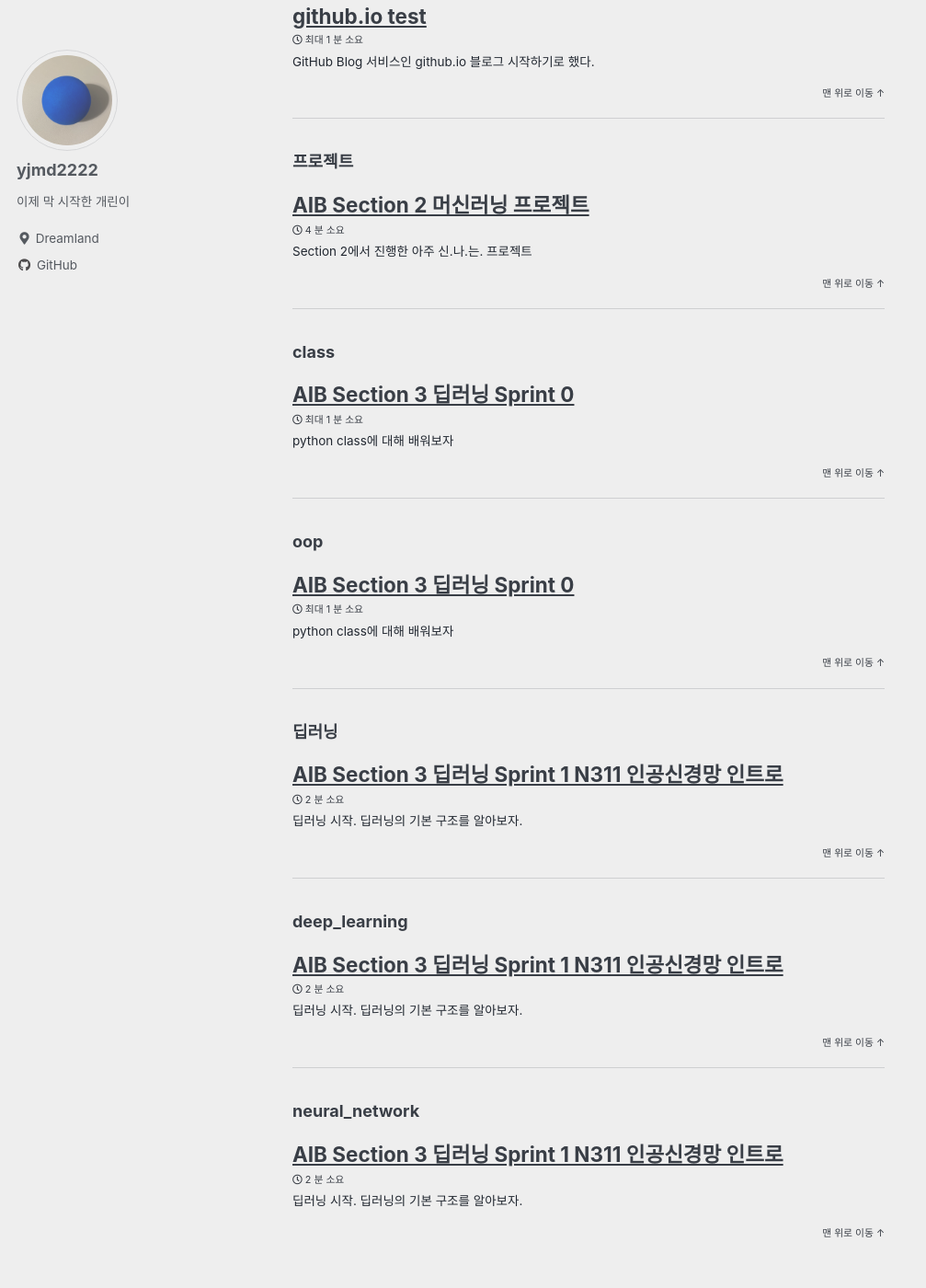
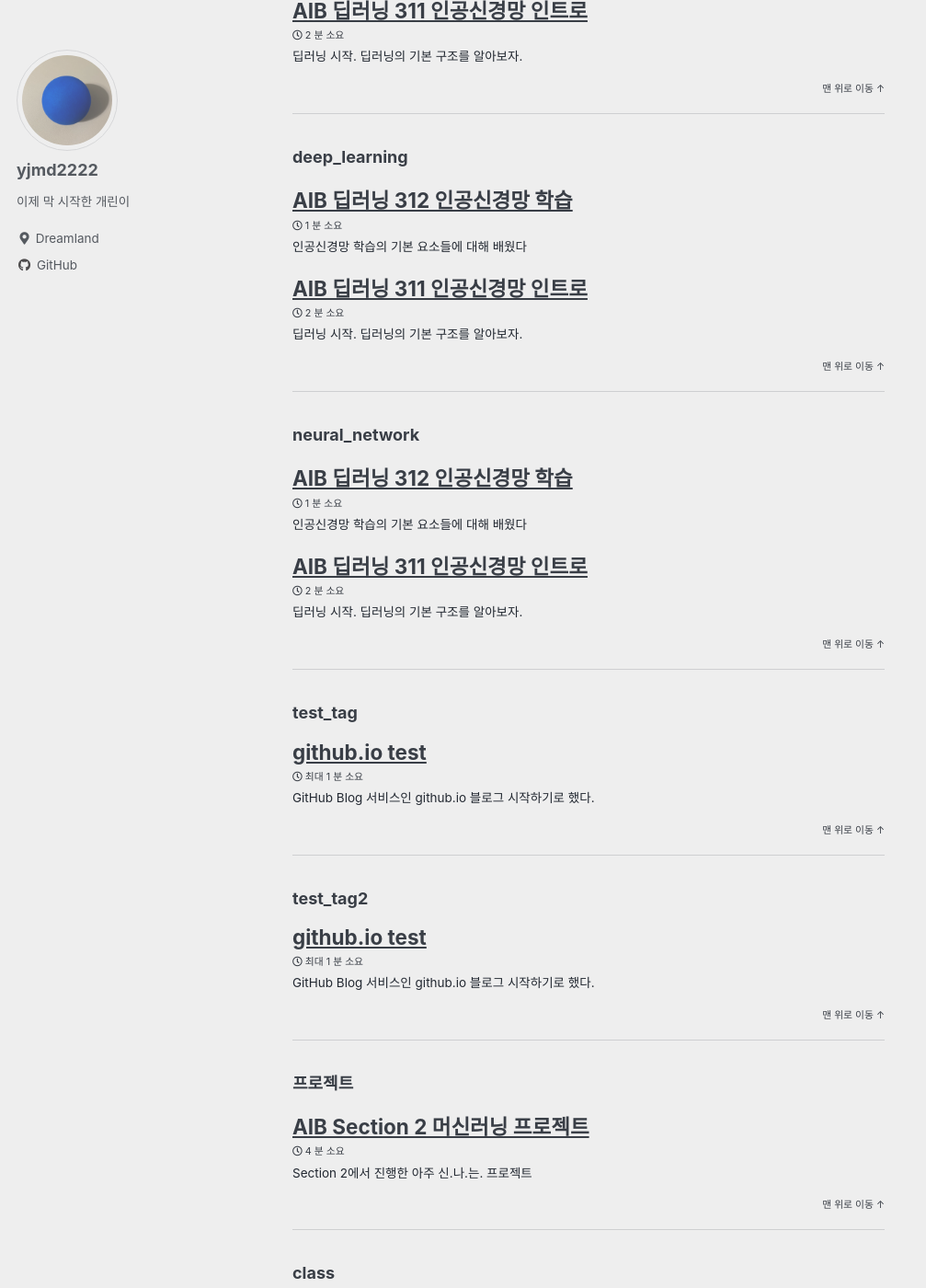
Before and after one commit to yjmd2222/yjmd2222.github.io, a Jekyll site: the page built from _pages/tag-archive.md, in a window 1280 px wide and 1400 px high, scrolled down 1924 px. Shown: the whole window at 92% size, without its empty margins (0-1007 px from the left). Built offline with Jekyll 4.4.1, drawn with Linux system fonts in a browser that asks for light colours; cached includes are drawn as plain includes; part of the change alters nothing that is shown; some of the changed text lies outside the part shown.

Commit message:
312 인공신경망 학습 구조

```diff
--- a/_posts/2023-04-18-deep-learning-n311-dl-intro.md
+++ b/_posts/2023-04-18-deep-learning-n311-dl-intro.md
@@ -1,5 +1,5 @@
 ---
-title:  "AIB Section 3 딥러닝 Sprint 1 N311 인공신경망 인트로"
+title:  "AIB 딥러닝 311 인공신경망 인트로"
 excerpt: "딥러닝 시작. 딥러닝의 기본 구조를 알아보자."
 header:
   teaser: /assets/images/s3dl11-deep-learning.png
@@ -8,6 +8,10 @@ tags: [AIB, 딥러닝, deep_learning, neural_network]
 date: 2023-04-18 19:00
 last_modified_at: 2023-04-18T19:00:00-09:00
 ---
+
+<p align="center">
+  <img src="/assets/images/s3dl11-deep-learning.png" />
+</p>
 
 적은 개수의 알고리즘으로 소수의 단계를 거쳐 회귀/분류 문제를 풀어낸 것이 머신러닝이었다면 아주 많은 단계를 거쳐 답을 도출해내는 것이 딥러닝이다. 대충 말해서 그렇고, 세부 구조를 살펴보면 다를 것이다.
 
--- /dev/null
+++ b/_posts/2023-04-18-deep-learning-n312-training.md
@@ -0,0 +1,33 @@
+---
+title:  "AIB 딥러닝 312 인공신경망 학습"
+excerpt: "인공신경망 학습의 기본 요소들에 대해 배웠다"
+header:
+  teaser: /assets/images/pizza.webp
+categories: [AIB_Section_3]
+tags: [AIB, 딥러닝, deep_learning, neural_network, 'gradient_descent']
+date: 2023-04-18 19:00
+last_modified_at: 2023-04-18T19:00:00-09:00
+---
+
+어제는 단순하게 딥러닝을 돌려보기만 했었다. 오늘은 딥러닝의 학습과정에 대해 배웠다.
+
+입력층에 입력값이 들어오고 은닉층에 가중치 연산 후 출력층에 출력값이 반환된다. 은닉층에서 순전파로 가중치가 연산되고, 출력층의 예측값을 손실함수로 손실 정도를 줄일 수 있는지 역전파로 가중치를 갱신한다. 이를 계속 반복하는 것이다. 한 번 전체 데이터에 대해 진행하면 그것을 1 epoch라 부른다.
+
+역전파에서 가중치가 업데이트 되는 방식은 경사하강법이나 파생법으로 손실을 줄여보는 것. 수학적으로 매우 복잡하지만, 현재로서는 이론학자가 되려는게 아니기 때문에 다음의 하나만 기억한다: $ w_{i,j+1} = w_{i,j} - \eta \frac {\partial J(\vec{w})} {\partial w_{i,j}} $. 학습률 $ \eta $를 손실 정도 $ J' $과 곱해 그 다음 $ j+1 $번째로 넘어가면서 최소점을 찾는 것. 어느 optimizer를 사용하느냐에 따라 $ J' $의 계산 방식이 달라질 것이다. 전체 데이터에 대해 계산해서 한 번 움직이는 GD, 데이터포인트 하나에 대해 계산해서 움직이는 Stochastic GD, batch로 나누어서 계산하고 움직이는 mini-batch, 그리고 가장 빠르면서 성능이 괜찮은 ADAM이 있다.
+
+GD는 전체를 계산하고 움직이기 때문에, 한 번 움직일 때까지 시간이 오래 걸린다. SGD는 하나에 대해 계산하고 움직이기 때문에, 몇 번 움직여서 최소점에 도달하면 빨리 끝날 수 있다. ADAM은 정확히 어떻게 돌아가는지 모르겠지만 자주 사용할 것 같음.
+
+아무튼 이렇게 여러 번 epoch를 진행할텐데, 그때마다 랜덤하게 데이터 순서를 바꾸는 `.shuffle()`이 자동적으로 적용되어 일반화 성능이 올라갈 것이다.
+
+가중치와 편향은 다음 노드로 넘어갈 때 계산에 사용되는 값이라고 생각한다. 이진분류에서 가중치를 곱했을 때 0.5보다 크면 sigmoid로 1을 만들고 작으면 0을 만들 수 있다. 편향은 아직 자세히 안 배운 것 같음.
+
+그리고 은닉층 개수를 더하면 더할수록 gradient가 사라질 수 있다고 하는데, 숫자가 아닌 함수로 기억하고 있으면 그 걱정은 없을 것 같다는 생각이 들었지만, 다 기억하려면 메모리가 어느 정도 들지 모르겠다.
+
+오늘 딥러닝 코드는 어제와 다를게 없다. 순전과 역전을 직접 구현하는 코드를 만들어서 순전과 역전에 대해 자세히 배웠지만, 이 코드는 실사용에 필요 없다. 그런데 오늘 과제 중에 `Dense()` 안에 `input_dim` kwarg를 봤는데, 강의 노트나 영상에서 이걸 본 기억이 없다. 경우에 따라서 `input_shape`이나 `input_dim`을 사용하는데, 다음 층에 넘길 노드 개수라고 생각하면 될 것 같다.
+
+피자 먹고 싶어서 피자 사진 올린다.
+
+<p align="center">
+  <img src="/assets/images/pizza.webp" />
+  <center>https://www.myrecipes.com/recipe/pepperoni-pizza</center>
+</p>
```
Also changed, not shown: assets/images/pizza.webp (added).
